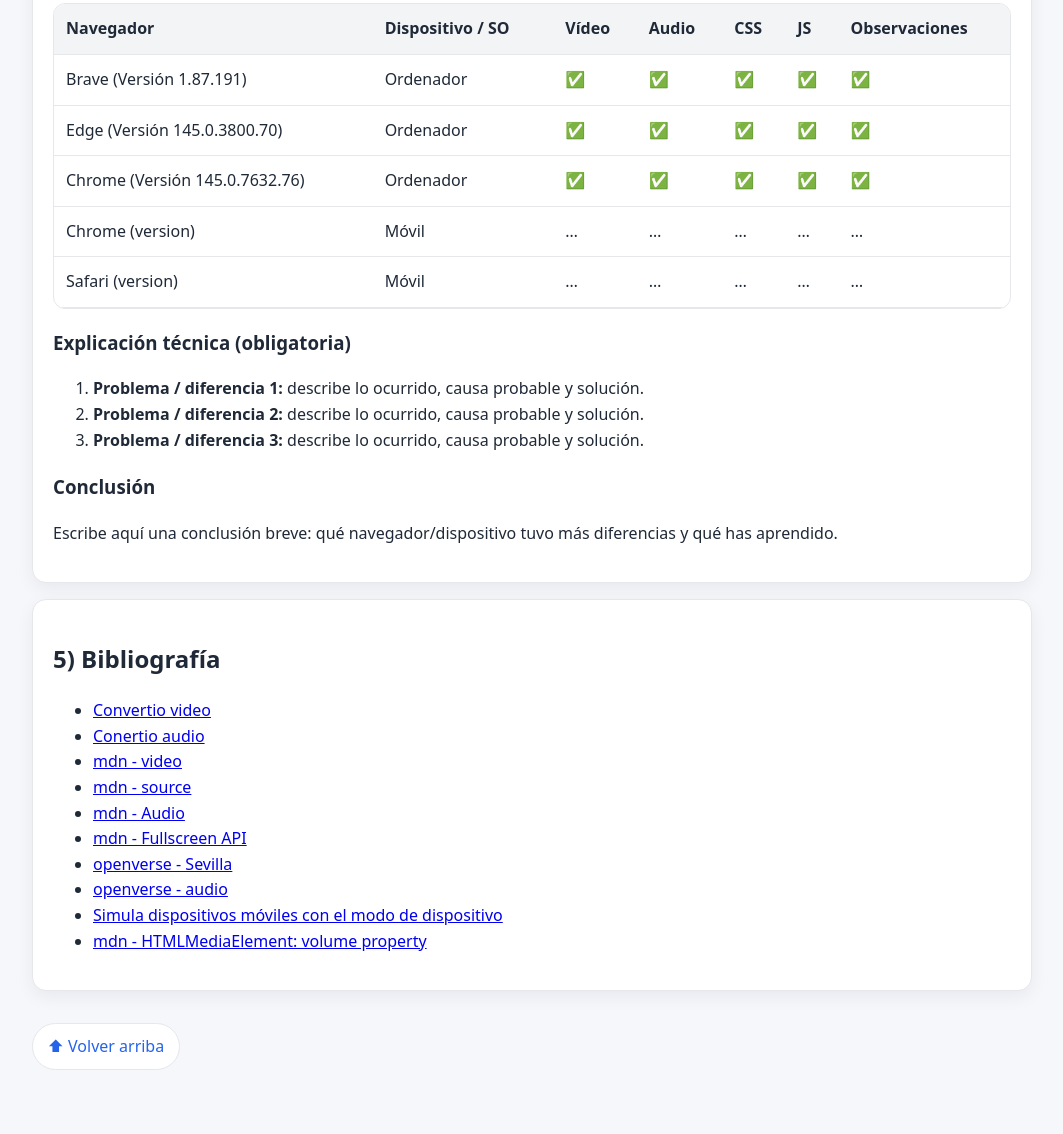
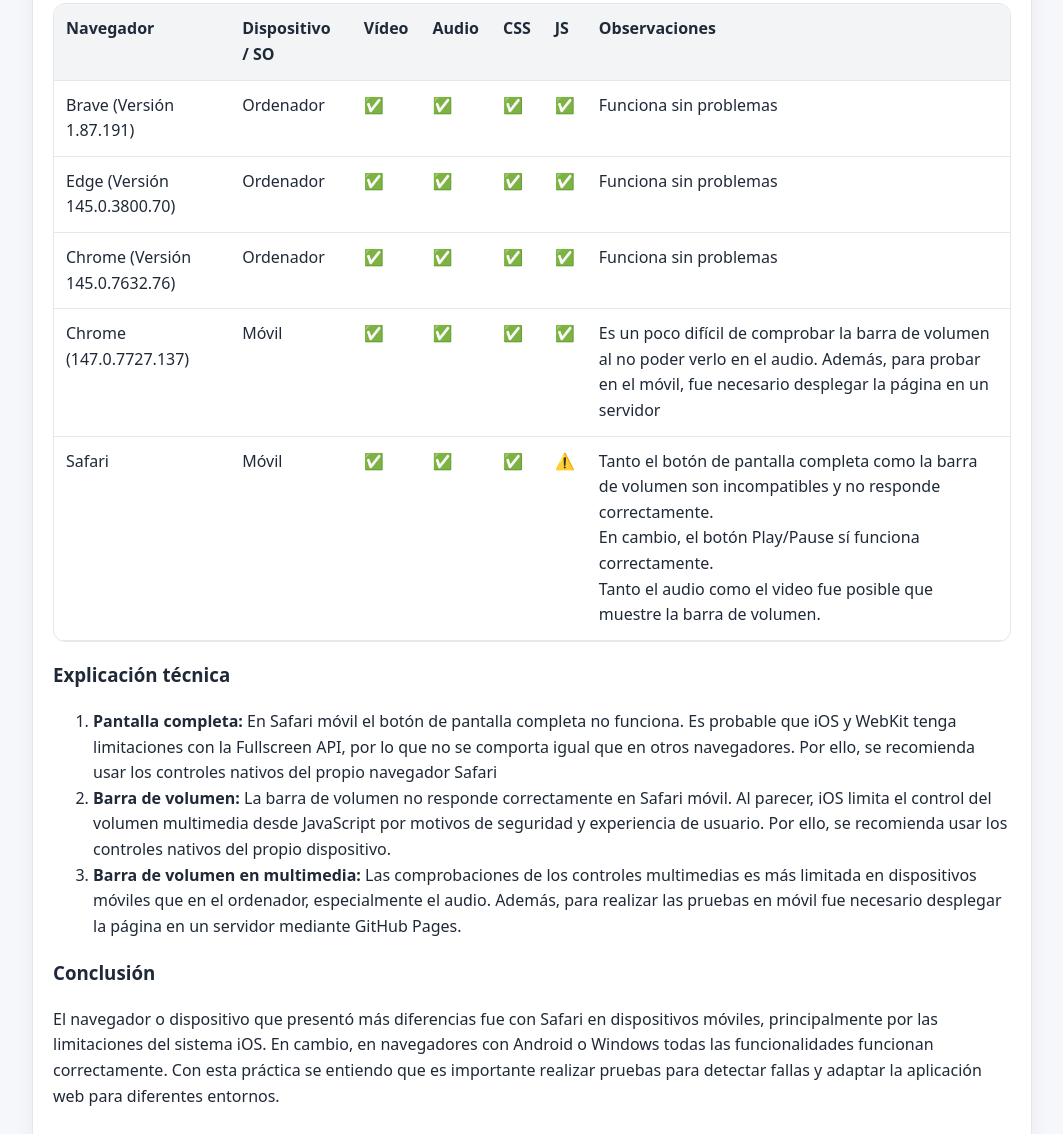
Before and after one commit to Wenting04/p42, a plain HTML site: page index.html in a window 1280 px wide. Shown: the part 1934-3068 px from the top of the page, without its empty margins (108-1171 px from the left). Drawn offline with Linux system fonts and the light colour scheme.

Commit message:
Ejercicio completo y correcciones en la tabla de versiones

```diff
--- a/index.html
+++ b/index.html
@@ -135,7 +135,7 @@
               <td>✅</td>
               <td>✅</td>
               <td>✅</td>
-              <td>✅</td>
+              <td>Funciona sin problemas</td>
             </tr>
             <tr>
               <td>Edge (Versión 145.0.3800.70)</td>
@@ -144,7 +144,7 @@
               <td>✅</td>
               <td>✅</td>
               <td>✅</td>
-              <td>✅</td>
+              <td>Funciona sin problemas</td>
             </tr>
             <tr>
               <td>Chrome (Versión 145.0.7632.76)</td>
@@ -153,41 +153,62 @@
               <td>✅</td>
               <td>✅</td>
               <td>✅</td>
-              <td>✅</td>
+              <td>Funciona sin problemas</td>
             </tr>
             <tr>
-              <td>Chrome (version)</td>
+              <td>Chrome (147.0.7727.137)</td>
               <td>Móvil</td>
-              <td>…</td>
-              <td>…</td>
-              <td>…</td>
-              <td>…</td>
-              <td>…</td>
+              <td>✅</td>
+              <td>✅</td>
+              <td>✅</td>
+              <td>✅</td>
+              <td>Es un poco difícil de comprobar la barra de volumen al no poder verlo en el audio. Además, para probar en el móvil, fue necesario desplegar la página en un servidor</td>
             </tr>
             <tr>
-              <td>Safari (version)</td>
+              <td>Safari</td>
               <td>Móvil</td>
-              <td>…</td>
-              <td>…</td>
-              <td>…</td>
-              <td>…</td>
-              <td>…</td>
+              <td>✅</td>
+              <td>✅</td>
+              <td>✅</td>
+              <td>⚠️</td>
+              <td>
+                Tanto el botón de pantalla completa como la barra de volumen son incompatibles y no responde correctamente.
+                <br>
+                En cambio, el botón Play/Pause sí funciona correctamente.
+                <br>
+                Tanto el audio como el video fue posible que muestre la barra de volumen.
+              </td>
             </tr>
           </tbody>
         </table>
       </div>
 
-      <h3>Explicación técnica (obligatoria)</h3>
+      <h3>Explicación técnica</h3>
       <ol>
-        <li><strong>Problema / diferencia 1:</strong> describe lo ocurrido, causa probable y solución.</li>
-        <li><strong>Problema / diferencia 2:</strong> describe lo ocurrido, causa probable y solución.</li>
-        <li><strong>Problema / diferencia 3:</strong> describe lo ocurrido, causa probable y solución.</li>
+        <li>
+          <strong>Pantalla completa:</strong>
+          En Safari móvil el botón de pantalla completa no funciona.
+          Es probable que iOS y WebKit tenga limitaciones con la Fullscreen API, por lo que no se comporta igual que en otros navegadores.
+          Por ello, se recomienda usar los controles nativos del propio navegador Safari
+        </li>
+        <li>
+          <strong>Barra de volumen:</strong>
+          La barra de volumen no responde correctamente en Safari móvil.
+          Al parecer, iOS limita el control del volumen multimedia desde JavaScript por motivos de seguridad y experiencia de usuario.
+          Por ello, se recomienda usar los controles nativos del propio dispositivo.
+        </li>
+        <li>
+          <strong>Barra de volumen en multimedia:</strong>
+          Las comprobaciones de los controles multimedias es más limitada en dispositivos móviles que en el ordenador, especialmente el audio.
+          Además, para realizar las pruebas en móvil fue necesario desplegar la página en un servidor mediante GitHub Pages.
+        </li>
       </ol>
 
       <h3>Conclusión</h3>
       <p>
-        Escribe aquí una conclusión breve: qué navegador/dispositivo tuvo más diferencias y qué has aprendido.
-      </p>
+        El navegador o dispositivo que presentó más diferencias fue con Safari en dispositivos móviles, principalmente por las limitaciones del sistema iOS.
+        En cambio, en navegadores con Android o Windows todas las funcionalidades funcionan correctamente.
+        Con esta práctica se entiendo que es importante realizar pruebas para detectar fallas y adaptar la aplicación web para diferentes entornos.
     </section>
 
     <!-- 5) Bibliografía -->
```
